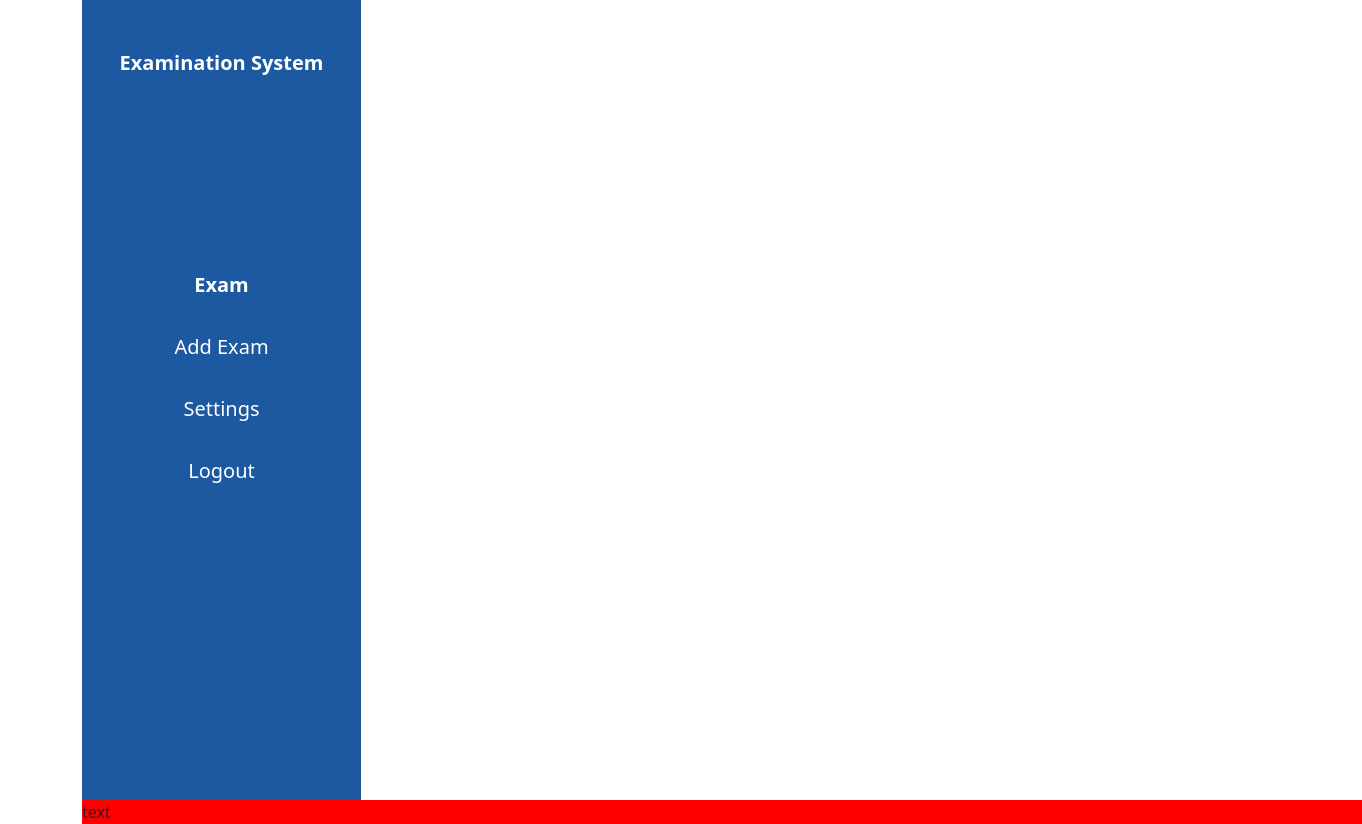
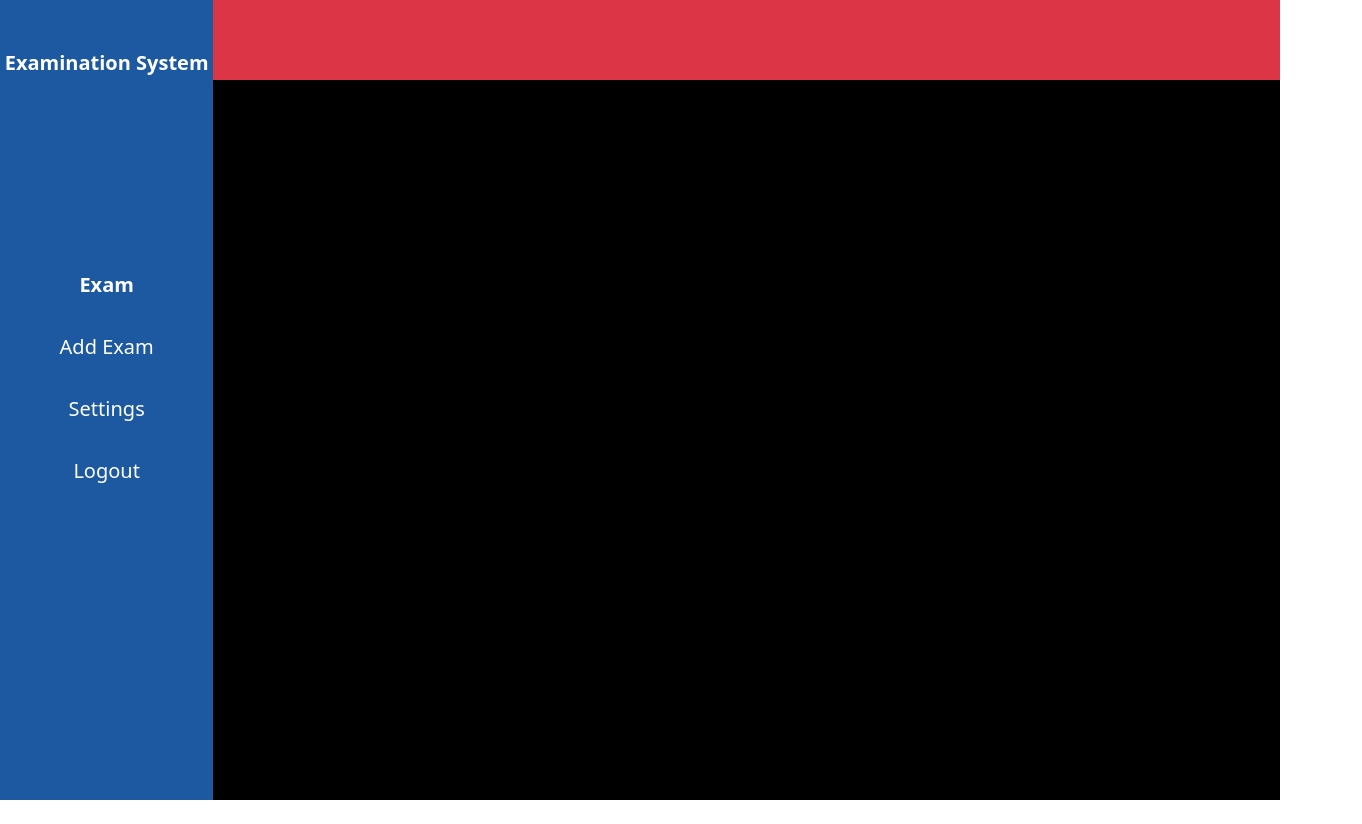
Before and after one commit to Abdalrhman-Gad/Examination_System_UI, a plain HTML site: page index.html in a window 1280 px wide. Shown: the whole page, 1362 px wide, since content can reach past the window. After the commit the page ends 800 px from the top, so only its background shows below. Drawn offline with Linux system fonts and the light colour scheme.

Commit message:
index updated by gad

```diff
--- a/assets/scripts/components/sidebar.js
+++ b/assets/scripts/components/sidebar.js
@@ -4,7 +4,7 @@ export function renderSidebar() {
   loadCSS("./assets/styles/sidebar.css");
   const sidebar = document.getElementById("sidebar");
   sidebar.innerHTML = `
-  <div class="sidebar-container w-25 vh-100">
+  <div class="sidebar-container w-100 vh-100">
         <div class="text-white fw-bold fs-5 pt-5  text-center">Examination System</div>
         <div class="d-flex sidebar d-flex flex-column justify-content-center
                     align-items-center text-white h-75 ">
--- a/index.html
+++ b/index.html
@@ -8,41 +8,32 @@
     <title>HOME</title>
 </head>
 <style>
-    .main-page{
-        display: flex;
-        width: 100%;
-    }
-    #sidebar{
-        width: 100%;
-    }
-    .main{
-        background-color: red;
-        width: 100vw;
-    }
+
 </style>
 
 <body>
 
-    <!-- Sidebar Section -->
-      <div class="container w-100 vh-100 bg-red">
-        <div id="sidebar"></div>
+    <div class="row p-0 m-0">
+        <div class="col-2 bg-danger p-0 m-0">
+            <!-- Sidebar Section -->
+            <div id="sidebar" class="w-100"></div>
 
-        <div class="main">
-            <header id="header">text</header>
+        </div>
+        <div class="col-10 bg-secondary">
+            <div class="row bg-danger" style="height: 10vh;">
+                <!-- Header section -->
+                <header id="header"></header>
+            </div>
 
-            <!-- Main Content -->
-            <main id="main-content">
-                text
-            </main>
+            <div class="row bg-black" style="height: 90vh;">
+                <!-- Main Content -->
+                <main id="main-content"></main>
+            </div>
         </div>
-        <!-- Header Section -->
+    </div>
 
-
-        <!-- Footer Section -->
-        <footer id="footer"></footer>
-     </div>
-
-
+    <!-- Footer Section -->
+    <footer id="footer"></footer>
 
     <script type="module" src="./assets/scripts/app.js"></script>
     <script src="./vendor/bootstrap-5.3.3-dist/js/bootstrap.js"></script>
```
